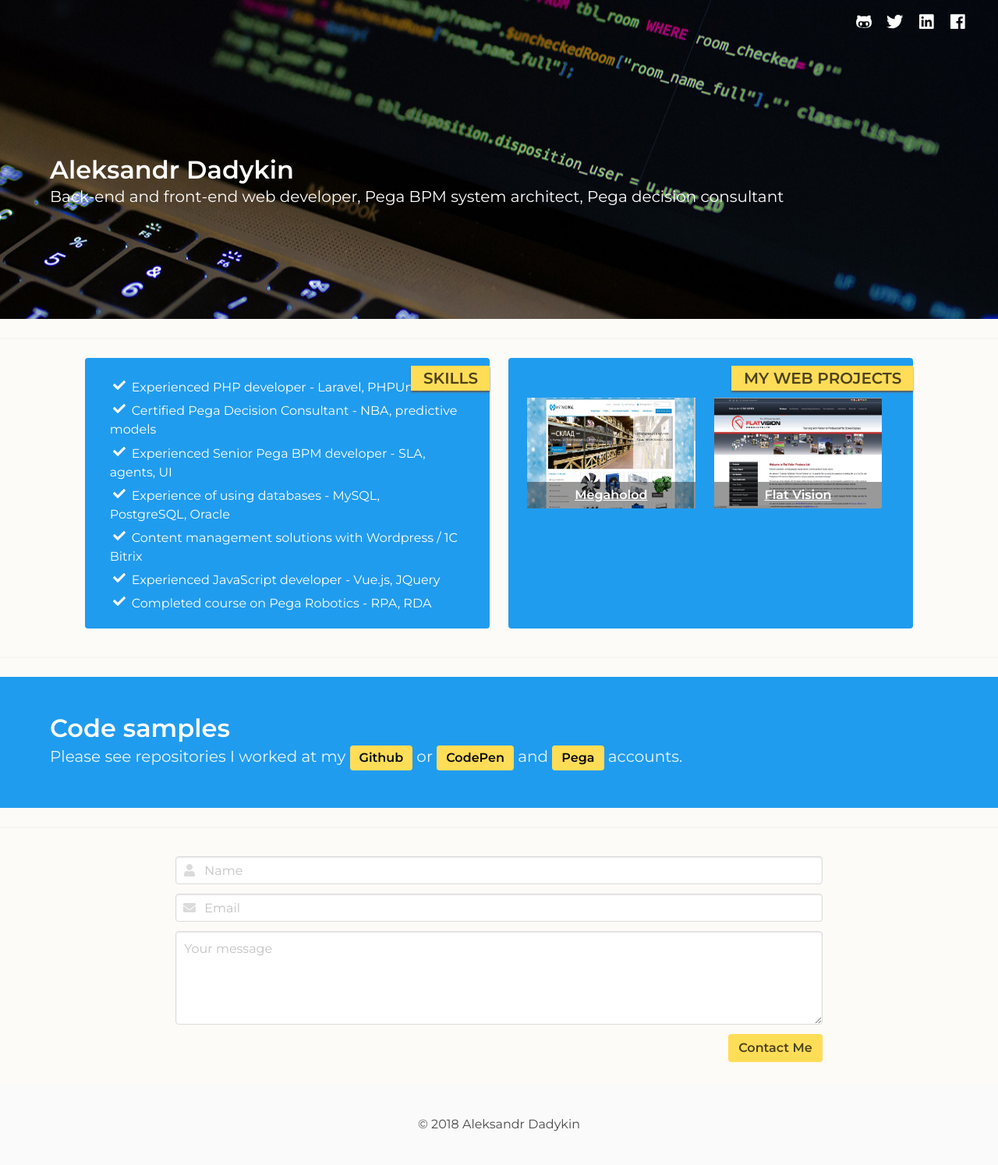
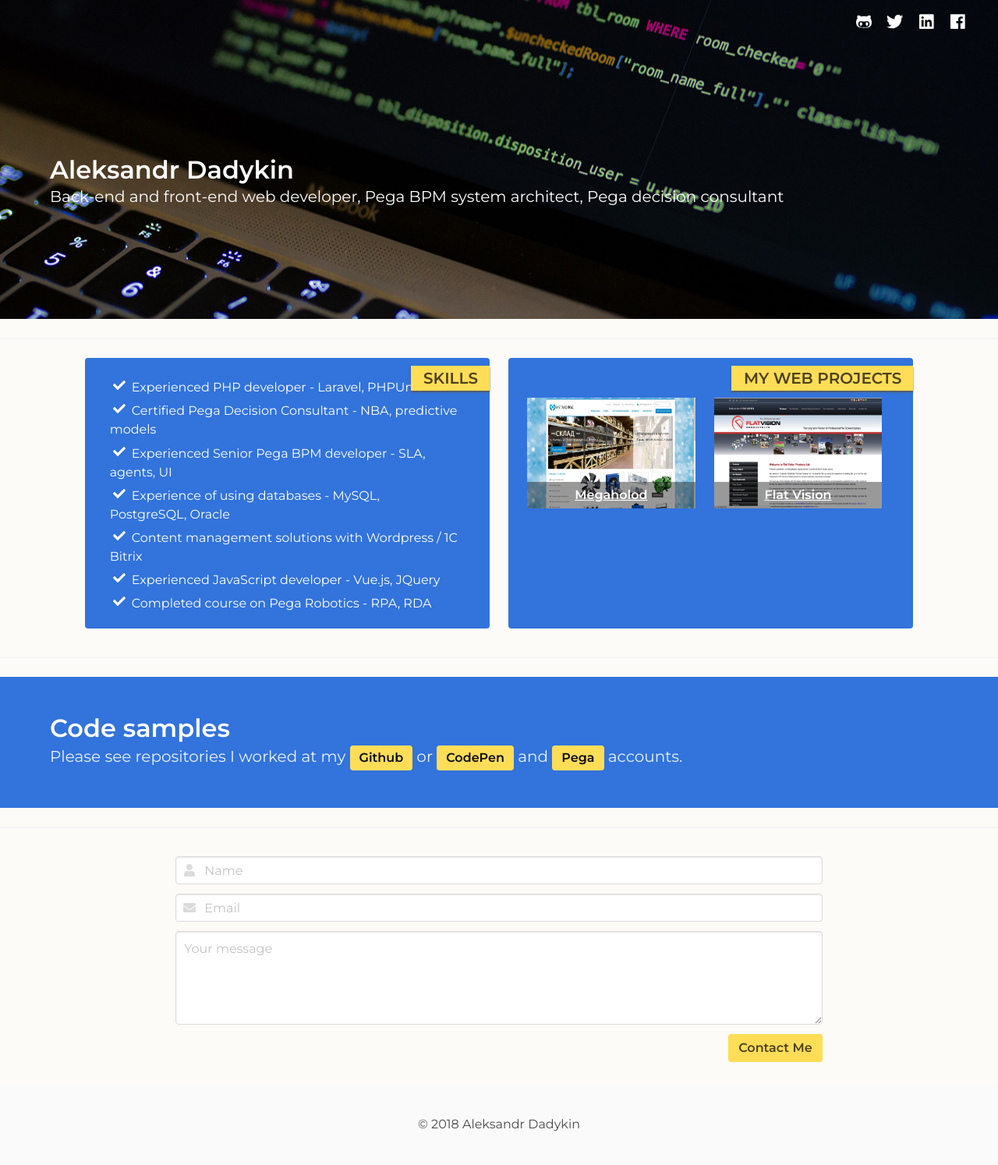
Before and after one commit to cetrix13/cetrix13.github.io, a Jekyll site: the page built from index.html, in a window 1280 px wide. Shown: the whole page at 78% size. Built offline with Jekyll 4.4.1, drawn with Linux system fonts in a browser that asks for light colours; nearby versions of some CDN libraries.

Commit message:
Change color of notification boxes

```diff
--- a/_includes/page.html
+++ b/_includes/page.html
@@ -3,7 +3,7 @@
   <div class="column is-10 is-offset-1-tablet">
       <div class="tile is-ancestor">
         <div class="tile is-parent">
-          <div class="tile is-child notification is-info has-ribbon">
+          <div class="tile is-child notification is-link has-ribbon">
               <div class="ribbon is-medium is-warning"><span class="is-uppercase has-text-weight-semibold">Skills</span></div>
                 <ul class="skills-list">
                   <li><span class="icon"><i class="fas fa-check"></i></span> Experienced PHP developer - Laravel, PHPUnit</li>
@@ -17,7 +17,7 @@
           </div>
         </div>
           <div class="tile is-parent">
-            <div class="tile is-child notification is-info has-ribbon">
+            <div class="tile is-child notification is-link has-ribbon">
               <div class="ribbon is-medium is-warning"><span class="is-uppercase has-text-weight-semibold">My Web Projects</span></div>
               <div class="columns" style="margin-top:1.2rem;">
                 <div class="column is-6">
@@ -42,7 +42,7 @@
       </div>
   </div></div>
   <hr/>
-  <section class="hero is-info">
+  <section class="hero is-link">
       <div class="hero-body">
         <div class="container">
           <p class="title">
```
